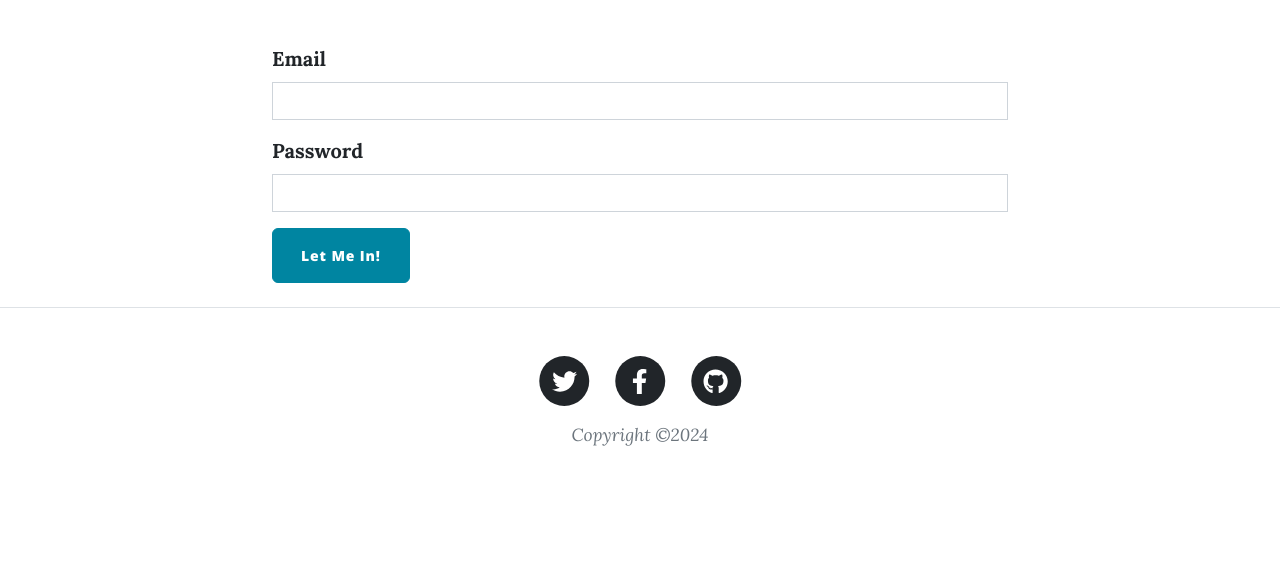
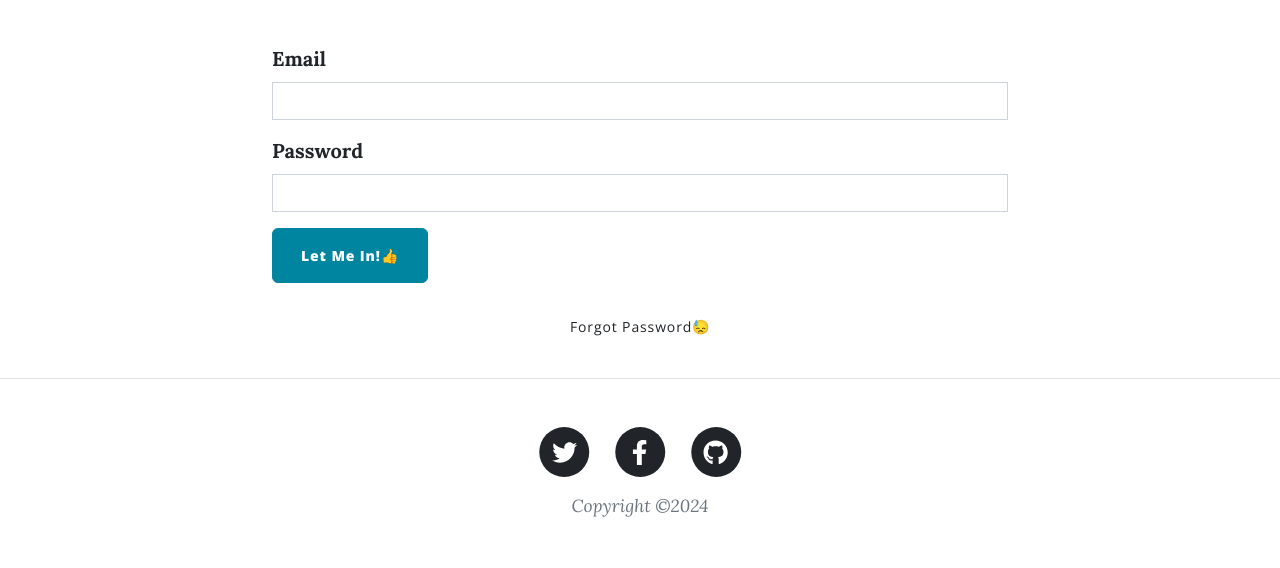
Before and after one commit to SandeepGarikapati/Blog, a Flask app: page /login in a window 1280 px wide. Shown: the part 536-1104 px from the top of the page. Before the commit the page ends 982 px from the top, so only its background shows below. Run offline with Flask 3, Linux system fonts and the light colour scheme; some libraries are stand-ins or nearby versions.

Commit message:
Added forgot password section needed to work on backend.

```diff
--- a/forms.py
+++ b/forms.py
@@ -26,7 +26,7 @@ class RegisterForm(FlaskForm):
 class LoginForm(FlaskForm):
     email = StringField("Email", validators=[DataRequired()])
     password = PasswordField("Password", validators=[DataRequired()])
-    submit = SubmitField("Let Me In!")
+    submit = SubmitField("Let Me In!👍")
 
 
 # Create a form to add comments
--- a/main.py
+++ b/main.py
@@ -303,5 +303,10 @@ def contact():
     return render_template("contact.html", current_user=current_user, form=form)
 
 
+@app.route("/forgot")
+def forgot_password():
+    return "<h1>Hello User! requested page coming soon</h1>"
+
+
 if __name__ == "__main__":
     app.run(debug=False)
--- a/templates/login.html
+++ b/templates/login.html
@@ -33,6 +33,9 @@
       <div class="col-lg-8 col-md-10 mx-auto">
         <!--Rendering login form here-->
         {{render_form(form, novalidate=True, button_map={"submit": "primary"}) }}
+        <div class="text-center mt-3">
+          <a href="{{url_for('forgot_password')}}" class="btn btn-link">Forgot Password😓</a>
+        </div>
       </div>
     </div>
   </div>
```
